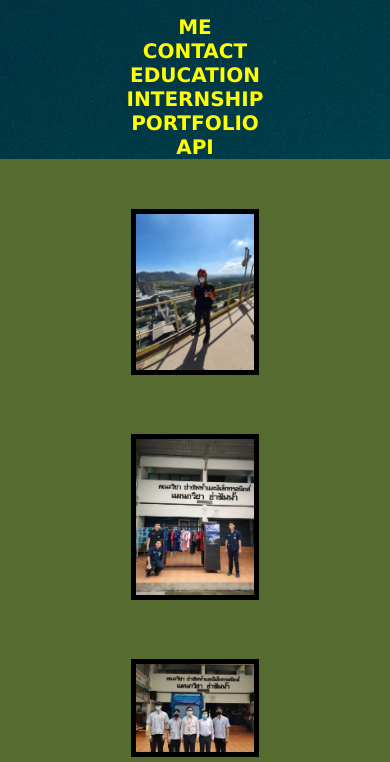
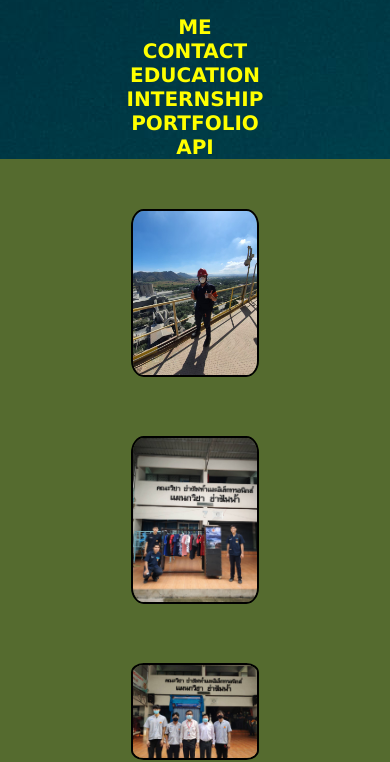
Before and after one commit to Toey8ES/Toey8ES.github.io, a plain HTML site: page portfolio.html in a window 390 px wide. Shown: the part 102-864 px from the top of the page. Drawn offline with Linux system fonts and the light colour scheme.

Commit message:
Update home.css

```diff
--- a/home.css
+++ b/home.css
@@ -313,12 +313,12 @@ main img {
             &.pf img {
                 height: 40%;
                 width: 40%;
-                border: 5px solid black;
+                border: 2px solid black;
+                border-radius: 10%;
             }
             @media screen and (max-width: 450px ) {
                 flex-direction: column;
                 height: auto;
-                width: auto;
                 padding-top: 0 3ram ;
             }
 
```
